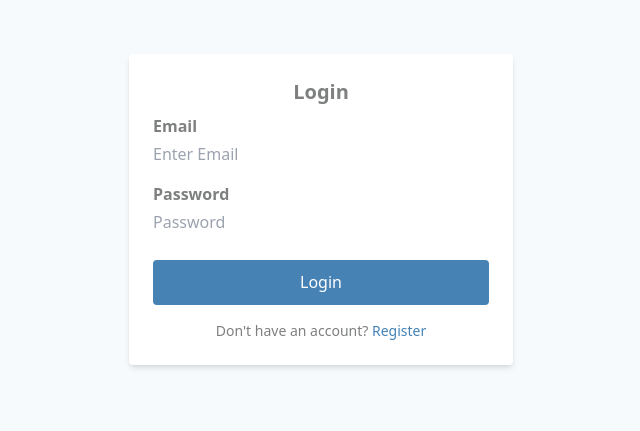
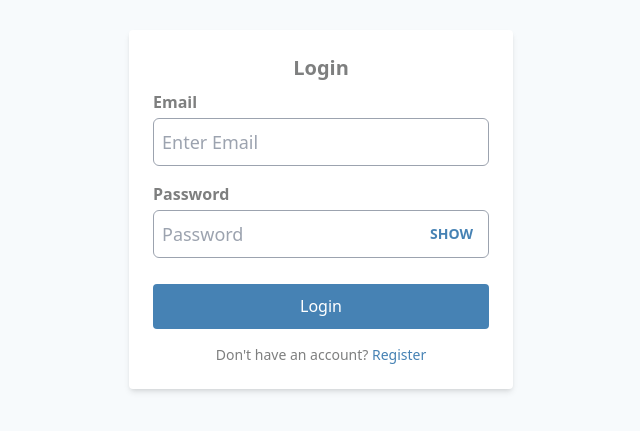
Before and after one commit to Akojede70/abbey, a React (Create React App) app: page / in a window 1280 px wide. Shown: the part 191-622 px from the top of the page, without its empty margins (319-959 px from the left). Built offline with nearby package versions, Linux system fonts and the light colour scheme; no server answers.

Commit message:
working on integration

```diff
--- a/package.json
+++ b/package.json
@@ -15,6 +15,8 @@
     "@types/react": "^18.0.0",
     "@types/react-dom": "^18.0.0",
     "axios": "^1.7.7",
+    "flowbite": "^2.5.2",
+    "flowbite-react": "^0.10.2",
     "formik": "^2.4.6",
     "jwt-decode": "^4.0.0",
     "node-sass": "^9.0.0",
--- a/src/api/api.ts
+++ b/src/api/api.ts
@@ -49,9 +49,12 @@ export const registerUser = async (data: RegisterData) => {
         const { accessToken, refreshToken } = response.data.user;
         localStorage.setItem('token', accessToken);
         localStorage.setItem('refreshToken', refreshToken);
+
     }
     return response.data;
 };
+
+
 
 export const loginUser = async (data: LoginData) => {
     const response = await axiosInstance.post('/api/v1/auth/login', data);
@@ -63,6 +66,9 @@ export const loginUser = async (data: LoginData) => {
 
     return response.data;
 };
+
+
+
 
 
 export const getLoggedInUserId = () => {
--- a/src/components/button/button.tsx
+++ b/src/components/button/button.tsx
@@ -1,7 +1,7 @@
-import React from 'react';
+import React, { ReactNode } from 'react';
 
 interface ButtonProps {
-  label: string;
+  label: ReactNode;
   onClick?: () => void;
   bgColor?: string;
   hoverColor?: string;
--- a/src/components/header/header.tsx
+++ b/src/components/header/header.tsx
@@ -1,13 +1,38 @@
-import React from 'react';
+import React, { useEffect, useState } from 'react';
 import { Avatart,Logo,} from '../../assets/images-icon/';
 import { useNavigate } from 'react-router-dom';
+import { jwtDecode } from 'jwt-decode';
 function Header(): JSX.Element {
+
+
+    interface DecodedToken {
+        firstName: string;
+        lastName: string;
+    }
 
     const navigate = useNavigate()
   const handleClick = () => {
     navigate("/dashboard")
     window.scrollTo(0,0)
   }
+  const [userName, setUserName] = useState<string>('');
+
+  const decodeToken = () => {
+    const token = localStorage.getItem('token');
+    if (token) {
+        try {
+            const decoded: DecodedToken = jwtDecode(token);
+            setUserName(`${decoded.firstName} ${decoded.lastName}`);
+        } catch (error) {
+            console.error('Failed to decode token', error);
+        }
+    }
+};
+
+useEffect(() => {
+    decodeToken();
+}, []);
+
     return (
         <div className="flex items-center md:py-2 px-5 w-full overflow-hidden h-[9%] bg-[#4682B4] relative">
             <div className="flex-shrink-0 md:ml-[2%] lg:ml-[1%] w-[60px] md:w-auto ">
@@ -28,9 +53,8 @@ function Header(): JSX.Element {
                <div className='flex flex-col'>
 
                <div className="w-full px-2 text-primaryWhite">
-                    <span className="font-medium text-[16px] ">Akoiola Olalekan</span>
+                    <span className="font-medium text-[16px] ">{userName}</span>
                 </div>
-
                </div>
 
             </div>
--- a/src/components/sidebar/sidebar.tsx
+++ b/src/components/sidebar/sidebar.tsx
@@ -6,6 +6,11 @@ import Button from '../button/button';
 function SideBar(): JSX.Element {
   const navigate = useNavigate();
 
+  const handleLogout = () => {
+    localStorage.removeItem('token');
+    localStorage.removeItem('refreshToken');
+    navigate('/');
+  };
   return (
     <div className="w-[23%] h-full overflow-hidden flex-shrink-0 bg-primaryLightWhite">
       <div className="pt-20 md:pt-32 lg:pt-5 lg:pl-5 flex flex-col gap-4 md:gap-7">
@@ -31,7 +36,7 @@ function SideBar(): JSX.Element {
           </div>
         ))}
         <div className='my-[35%] pl-1 md:pl-3 '>
-    <Button label='Log Out' className='w-[90%] md:w-[70%]'></Button>
+    <Button label='Log Out' className='w-[90%] md:w-[70%]' onClick={handleLogout}></Button>
   </div>
       </div>
     </div>
--- a/src/pages/auth/login.tsx
+++ b/src/pages/auth/login.tsx
@@ -1,13 +1,16 @@
-import React from 'react';
-import { Formik, Form, Field, ErrorMessage } from 'formik';
+import React, { useState } from 'react';
+import { Formik, Form, ErrorMessage } from 'formik';
 import * as Yup from 'yup';
 import InputField from '../../components/InputField/inputfield';
 import Button from '../../components/button/button';
 import { loginUser } from '../../api/api';
 import { useNavigate } from 'react-router-dom';
+import { Spinner } from 'flowbite-react';
+import { Toast } from 'flowbite-react';
 const Login: React.FC = () => {
-    // Define the validation schema using Yup
-    const navigate = useNavigate()
+    const navigate = useNavigate();
+    const [loading, setLoading] = useState(false);
+
     const validationSchema = Yup.object({
         email: Yup.string().email('Invalid email format').required('Email is required'),
         password: Yup.string().required('Password is required'),
@@ -22,40 +25,72 @@ const Login: React.FC = () => {
                 }}
                 validationSchema={validationSchema}
                 onSubmit={async (values, { setSubmitting, setErrors }) => {
+                    setLoading(true);
                     try {
                         const response = await loginUser(values);
                         console.log('Login successful:', response.data);
-                        // Handle successful login (e.g., redirect or show success message)
-                        navigate("/dashboard")
+                        navigate("/dashboard");
                     } catch (error) {
+                        // Handle errors appropriately
                         // setErrors({ server: error.response?.data?.message || 'Login failed' });
                     } finally {
                         setSubmitting(false);
+                        setLoading(false);
                     }
                 }}
             >
-                {({ isSubmitting }) => (
+                {({ isSubmitting, handleChange, handleBlur, values }) => (
                     <Form className="bg-white p-6 rounded shadow-md w-96">
                         <h2 className="text-xl font-bold text-center text-primaryGray">Login</h2>
 
-                        <Field name="email" as={InputField} placeholder="Enter Email" type="email" label='Email' />
+                        {/* Email Field */}
+                        <InputField
+                            name="email"
+                            placeholder="Enter Email"
+                            type="email"
+                            label="Email"
+                            value={values.email}
+                            onChange={handleChange}
+                            onBlur={handleBlur}
+                            required
+                        />
                         <ErrorMessage name="email" component="div" className="text-red-500 text-sm" />
 
-                        <Field name="password" as={InputField} placeholder="Password" type="password" label='Password' />
+                        {/* Password Field */}
+                        <InputField
+                            name="password"
+                            placeholder="Password"
+                            type="password"
+                            label="Password"
+                            value={values.password}
+                            onChange={handleChange}
+                            onBlur={handleBlur}
+                            password={true}
+                            required
+                        />
                         <ErrorMessage name="password" component="div" className="text-red-500 text-sm" />
 
+                        {/* Error Message for Server-Side Validation */}
                         <ErrorMessage name="server" component="div" className="text-red-500 text-sm text-center" />
 
-                        <div className='mt-[18px]'>
+                        {/* Submit Button */}
+                        <div className="mt-[18px]">
                             <Button
                                 width="w-full"
-                                height='h-[45px]'
-                                label={isSubmitting ? "Logging in..." : "Login"}
+                                height="h-[45px]"
+                                className='flex items-center justify-center'
+                                label={
+                                    loading ? (
+                                        <Spinner className="w-10 h-8" />
+                                    ) : (
+                                        "Login"
+                                    )
+                                }
                                 type="submit"
-                                // disabled={isSubmitting}
                             />
                         </div>
 
+                        {/* Registration Redirect */}
                         <div className="mt-4 text-center">
                             <p className="text-sm text-primaryGray">
                                 Don't have an account?{' '}
--- a/src/redux/slices/userSlice.ts
+++ b/src/redux/slices/userSlice.ts
@@ -1,14 +1,52 @@
+// import { createSlice, PayloadAction } from '@reduxjs/toolkit';
+
+// interface UserState {
+//   id: string | null;
+//   name: string | null;
+//   isLoggedIn: boolean;
+// }
+
+// const initialState: UserState = {
+//   id: null,
+//   name: null,
+//   isLoggedIn: false,
+// };
+
+// const userSlice = createSlice({
+//   name: 'user',
+//   initialState,
+//   reducers: {
+//     setUser: (state, action: PayloadAction<{ id: string; name: string }>) => {
+//       state.id = action.payload.id;
+//       state.name = action.payload.name;
+//       state.isLoggedIn = true;
+//     },
+//     logOutUser: (state) => {
+//       state.id = null;
+//       state.name = null;
+//       state.isLoggedIn = false;
+//     },
+//   },
+// });
+
+// export const { setUser, logOutUser } = userSlice.actions;
+
+// export default userSlice.reducer;
+
 import { createSlice, PayloadAction } from '@reduxjs/toolkit';
+
 
 interface UserState {
   id: string | null;
-  name: string | null;
+  firstName: string | null;
+  lastName: string | null;
   isLoggedIn: boolean;
 }
 
 const initialState: UserState = {
   id: null,
-  name: null,
+  firstName: null,
+  lastName: null,
   isLoggedIn: false,
 };
 
@@ -16,14 +54,16 @@ const userSlice = createSlice({
   name: 'user',
   initialState,
   reducers: {
-    setUser: (state, action: PayloadAction<{ id: string; name: string }>) => {
+    setUser: (state, action: PayloadAction<{ id: string; firstName: string; lastName: string }>) => {
       state.id = action.payload.id;
-      state.name = action.payload.name;
+      state.firstName = action.payload.firstName;
+      state.lastName = action.payload.lastName;
       state.isLoggedIn = true;
     },
     logOutUser: (state) => {
       state.id = null;
-      state.name = null;
+      state.firstName = null;
+      state.lastName = null;
       state.isLoggedIn = false;
     },
   },
```
Also changed, not shown: 1 other file (tests, documents, lock files or other folders).
